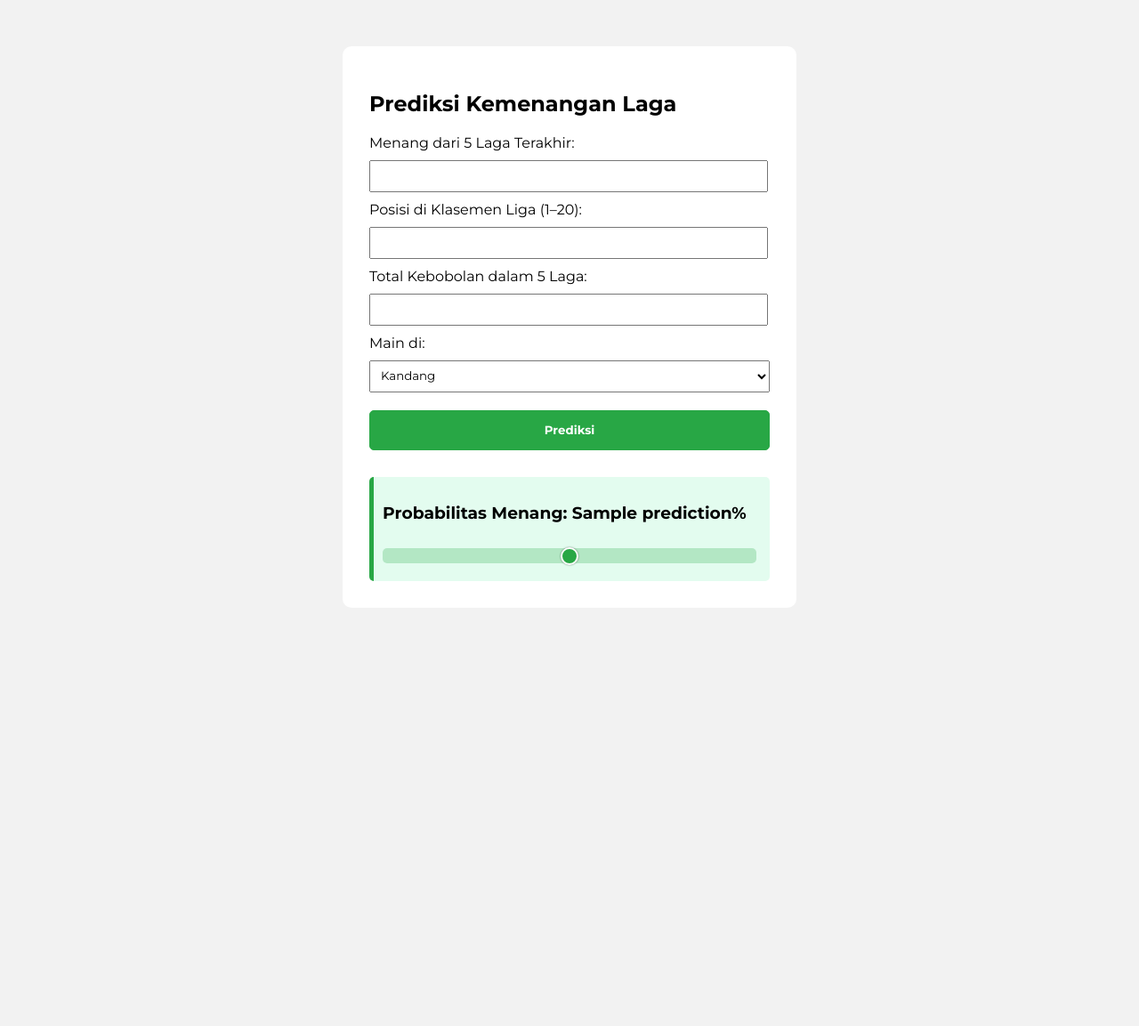
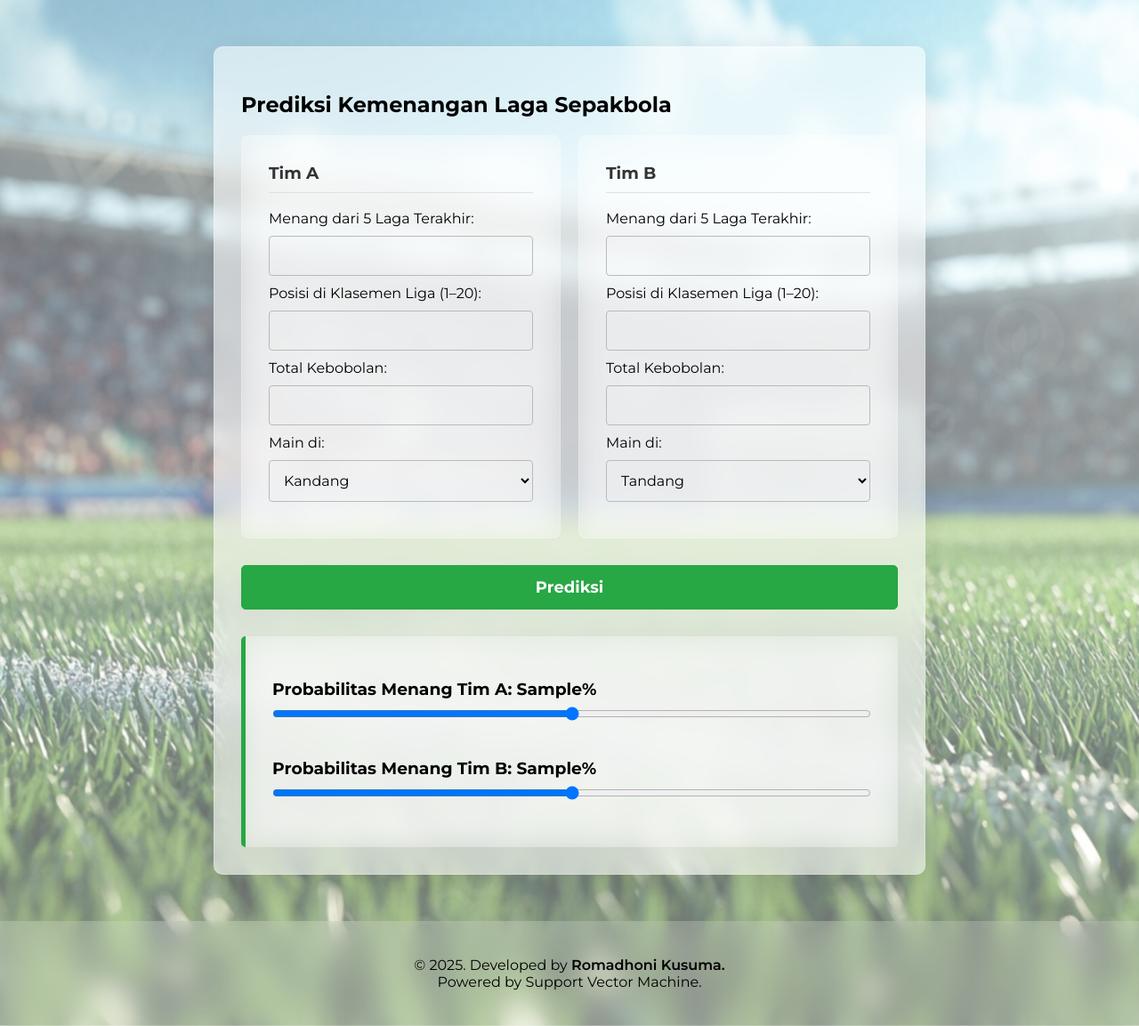
Before and after one commit to nanda260/predict-win-ai, a Flask app: template templates/index.html in a window 1280 px wide. Shown: the whole page at 89% size. Before the commit the page ends 683 px from the top, so only its background shows below. Run offline with Flask 3, Linux system fonts and the light colour scheme; the template is opened without the code that fills it: most values are stand-ins (such as "Sample title", 1, 10 or a date in 2020); parts of the project's set-up code (start-up, migrations or seed data) failed here and were passed over; some web fonts are replaced.

Commit message:
edit jadi 2 tim bertanding

```diff
--- a/app.py
+++ b/app.py
@@ -1,7 +1,6 @@
 from flask import Flask, render_template, request
 import joblib
 import numpy as np
-import os
 
 app = Flask(__name__)
 model = joblib.load('model.pkl')
@@ -12,17 +11,31 @@ def home():
 
 @app.route('/predict', methods=['POST'])
 def predict():
-    win_count = int(request.form['jumlah_menang'])
-    position = int(request.form['posisi_klasemen'])
-    goals_conceded = int(request.form['kebobolan'])
-    is_home = 1 if request.form['tempat_main'] == 'home' else 0
+    #Tim A
+    a_win = int(request.form['a_jumlah_menang'])
+    a_pos = int(request.form['a_posisi_klasemen'])
+    a_kebobolan = int(request.form['a_kebobolan'])
+    a_home = 1 if request.form['a_tempat_main'] == 'home' else 0
 
-    features = np.array([[win_count, position, goals_conceded, is_home]])
-    prob = model.predict_proba(features)[0][1]
-    prob_percent = round(prob * 100, 2)
+    #Tim B
+    b_win = int(request.form['b_jumlah_menang'])
+    b_pos = int(request.form['b_posisi_klasemen'])
+    b_kebobolan = int(request.form['b_kebobolan'])
+    b_home = 1 if request.form['b_tempat_main'] == 'home' else 0
 
-    return render_template('index.html', prediction=prob_percent)
+    #Prediksi
+    features_a = np.array([[a_win, a_pos, a_kebobolan, a_home]])
+    features_b = np.array([[b_win, b_pos, b_kebobolan, b_home]])
 
-if __name__ == "__main__":
-    port = int(os.environ.get("PORT", 5000))
-    app.run(host="0.0.0.0", port=port)
+    raw_prob_a = model.predict_proba(features_a)[0][1]
+    raw_prob_b = model.predict_proba(features_b)[0][1]
+
+    #Hitung probabilitas
+    total = raw_prob_a + raw_prob_b
+    norm_prob_a = round((raw_prob_a / total) * 100, 2)
+    norm_prob_b = round((raw_prob_b / total) * 100, 2)
+
+    return render_template('index.html', prediction_a=norm_prob_a, prediction_b=norm_prob_b)
+
+if __name__ == '__main__':
+    app.run(debug=True)
--- a/model.py
+++ b/model.py
@@ -4,7 +4,7 @@ from sklearn.svm import SVC
 import joblib
 
 df = pd.read_csv('data.csv')
-X = df[['jumlah_menang', 'posisi_klasemen', 'posisi_klasemen', 'tempat_main']]
+X = df[['jumlah_menang', 'posisi_klasemen', 'kebobolan', 'tempat_main']]
 y = df['result']
 
 X_train, X_test, y_train, y_test = train_test_split(X, y, test_size=0.2, random_state=42)
@@ -13,3 +13,5 @@ model = SVC(kernel='linear', probability=True)
 model.fit(X_train, y_train)
 
 joblib.dump(model, 'model.pkl')
+
+print("Model berhasil dilatih dan disimpan!")
--- a/static/style.css
+++ b/static/style.css
@@ -1,73 +1,179 @@
 @import url('https://fonts.googleapis.com/css2?family=Beau+Rivage&family=Bebas+Neue&family=Cal+Sans&family=Figtree:ital,wght@0,300..900;1,300..900&family=Montserrat:ital,wght@0,100..900;1,100..900&family=Noto+Sans:ital,wght@0,100..900;1,100..900&family=Nunito+Sans:ital,opsz,wght@0,6..12,200..1000;1,6..12,200..1000&family=Outfit:wght@100..900&family=Poppins:ital,wght@0,100;0,200;0,300;0,400;0,500;0,600;0,700;0,800;0,900;1,100;1,200;1,300;1,400;1,500;1,600;1,700;1,800;1,900&family=Roboto:ital,wght@0,100..900;1,100..900&family=Special+Gothic+Expanded+One&display=swap');
 
 body {
-    background-color: #f2f2f2;
+    background-image: url('bg.jpg');
+    background-size: cover;
+    background-repeat: no-repeat;
     font-family: 'Montserrat', sans-serif;
+    margin: 0;
+    padding: 0;
 }
 
 .container {
-    width: 450px;
+    width: 800px;
     margin: 6.5vh auto;
-    background-color: #fff;
+    background: rgba(255, 255, 255, 0.563);
     padding: 30px;
     border-radius: 10px;
+    box-sizing: border-box;
+    backdrop-filter: blur(15px);
+    -webkit-backdrop-filter: blur(15px);
+    border: 1px solid rgba(255, 255, 255, 0.2);
+    box-shadow: 0 8px 32px rgba(0, 0, 0, 0.1);
+}
+
+.teams-container {
+    display: flex;
+    gap: 20px;
+    margin-bottom: 20px;
+}
+
+.team-box {
+    flex: 1;
+    padding: 20px;
+    border-radius: 8px;
+    background: rgba(255, 255, 255, 0.103);
+    padding: 30px;
+    box-sizing: border-box;
+    backdrop-filter: blur(15px);
+    -webkit-backdrop-filter: blur(15px);
+    border: 1px solid rgba(255, 255, 255, 0.2);
+}
+
+.team-box h3 {
+    margin-top: 0;
+    color: #333;
+    border-bottom: 1px solid #e0e0e0;
+    padding-bottom: 10px;
 }
 
 input,
 select {
-    padding: 8px;
+    padding: 12px;
     margin: 10px 0;
     font-family: 'Montserrat', sans-serif;
+    width: 100%;
+    box-sizing: border-box;
+    border: 1px solid #bababa;
+    border-radius: 4px;
+    font-size: 16px;
+    background-color: transparent;
 }
 
-input {
-    width: 95%;
-}
-
-input[type=range] {
-    -webkit-appearance: none;
-    width: 95%;
-    height: 1px;
-    background: #28a74641;
-    border-radius: 5px;
-    outline: none;
-}
-
-input[type=range]::-webkit-slider-thumb {
-    -webkit-appearance: none;
-    appearance: none;
-    width: 20px;
-    height: 20px;
-    background: #28a745;
-    border-radius: 50%;
-    cursor: pointer;
-    border: 2px solid #fff;
-    box-shadow: 0 0 2px rgba(0,0,0,0.5);
-}
 
 input[type="submit"] {
     width: 100%;
-    height: 45px;
+    height: 50px;
     font-weight: bold;
     color: white;
     background-color: #28a745;
     border: 1px solid #28a745;
     border-radius: 5px;
     transition: ease-in-out 0.2s;
-    &:hover {
-        color: #28a745;
-        background-color: transparent;
-    }
+    font-size: 18px;
+    margin-top: 10px;
+    cursor: zoom-in;
 }
 
-select {
-    width: 100%;
+input[type="submit"]:hover {
+    color: #28a745;
+    background-color: transparent;
 }
 
 .result {
     margin-top: 20px;
-    padding: 10px;
-    background-color: #e3fcef;
+    padding: 15px;
     border-left: 5px solid #28a745;
     border-radius: 5px;
+    background: rgba(255, 255, 255, 0.103);
+    padding: 30px;
+    box-sizing: border-box;
+    backdrop-filter: blur(15px);
+    -webkit-backdrop-filter: blur(15px);
+
+    h3 {
+        margin-bottom: -15px;
+    }
 }
+
+footer {
+    text-align: center;
+    width: 100%;
+    padding: 40px 0;
+    background: rgba(255, 255, 255, 0.188);
+    backdrop-filter: blur(15px);
+    -webkit-backdrop-filter: blur(15px);
+
+    i {
+        color: black;
+        padding: 10px;
+        font-size: 26px;
+    }
+}
+
+@media only screen and (max-width: 850px) {
+    .container {
+        width: 90%;
+        margin: 20px auto;
+        padding: 15px;
+    }
+
+    .teams-container {
+        flex-direction: column;
+        gap: 15px;
+    }
+
+    .team-box {
+        padding: 15px;
+    }
+
+    input,
+    select {
+        padding: 10px;
+        font-size: 14px;
+    }
+
+    input[type="submit"] {
+        height: 45px;
+        font-size: 16px;
+    }
+
+    h2 {
+        font-size: 20px;
+        text-align: center;
+    }
+
+    h3 {
+        font-size: 18px;
+    }
+
+    .result {
+        padding: 10px;
+    }
+
+    footer {
+        font-size: 12px;
+        padding: 20px;
+    }
+}
+
+@media only screen and (max-width: 480px) {
+    .container {
+        width: 95%;
+        padding: 10px;
+    }
+
+    input,
+    select {
+        padding: 8px;
+        font-size: 13px;
+    }
+
+    input[type="submit"] {
+        height: 42px;
+    }
+
+    .team-box {
+        padding: 12px;
+    }
+}
--- a/templates/index.html
+++ b/templates/index.html
@@ -1,37 +1,66 @@
 <!DOCTYPE html>
-<html>
+<html lang="en">
+
 <head>
+    <meta charset="UTF-8">
+    <meta name="viewport" content="width=device-width, initial-scale=1.0">
     <title>Prediksi Kemenangan Sepak Bola</title>
     <link rel="stylesheet" href="{{ url_for('static', filename='style.css') }}">
+    <link rel="icon" href="{{ url_for('static', filename='logo.png') }}">
 </head>
+
 <body>
     <div class="container">
-        <h2>Prediksi Kemenangan Laga</h2>
+        <h2>Prediksi Kemenangan Laga Sepakbola</h2>
         <form method="POST" action="/predict">
-            <label>Menang dari 5 Laga Terakhir:</label>
-            <input type="number" name="jumlah_menang" min="0" max="5" required>
+            <div class="teams-container">
+                <div class="team-box">
+                    <h3>Tim A</h3>
+                    <label>Menang dari 5 Laga Terakhir:</label>
+                    <input type="number" name="a_jumlah_menang" min="0" max="5" required>
+                    <label>Posisi di Klasemen Liga (1–20):</label>
+                    <input type="number" name="a_posisi_klasemen" min="1" max="20" required>
+                    <label>Total Kebobolan:</label>
+                    <input type="number" name="a_kebobolan" min="0" required>
+                    <label>Main di:</label>
+                    <select name="a_tempat_main">
+                        <option value="home">Kandang</option>
+                    </select>
+                </div>
 
-            <label>Posisi di Klasemen Liga (1–20):</label>
-            <input type="number" name="posisi_klasemen" min="1" max="20" required>
-
-            <label>Total Kebobolan dalam 5 Laga:</label>
-            <input type="number" name="kebobolan" min="0" required>
-
-            <label>Main di:</label>
-            <select name="tempat_main">
-                <option value="home">Kandang</option>
-                <option value="away">Tandang</option>
-            </select>
+                <div class="team-box">
+                    <h3>Tim B</h3>
+                    <label>Menang dari 5 Laga Terakhir:</label>
+                    <input type="number" name="b_jumlah_menang" min="0" max="5" required>
+                    <label>Posisi di Klasemen Liga (1–20):</label>
+                    <input type="number" name="b_posisi_klasemen" min="1" max="20" required>
+                    <label>Total Kebobolan:</label>
+                    <input type="number" name="b_kebobolan" min="0" required>
+                    <label>Main di:</label>
+                    <select name="b_tempat_main">
+                        <option value="away">Tandang</option>
+                    </select>
+                </div>
+            </div>
 
             <input type="submit" value="Prediksi">
         </form>
 
-        {% if prediction is not none %}
+        {% if prediction_a is not none and prediction_b is not none %}
         <div class="result">
-            <h3>Probabilitas Menang: {{ prediction }}%</h3>
-            <input type="range" min="0" max="100" value="{{ prediction }}" disabled>
+            <h3>Probabilitas Menang Tim A: {{ prediction_a }}%</h3>
+            <input type="range" class="range-team-a" min="0" max="100" value="{{ prediction_a }}" >
+
+            <h3>Probabilitas Menang Tim B: {{ prediction_b }}%</h3>
+            <input type="range" class="range-team-b"  min="0" max="100" value="{{ prediction_b }}" >
         </div>
         {% endif %}
     </div>
+
+    <footer>
+        &copy; 2025. Developed by <span style="font-weight: 600;">Romadhoni Kusuma.</span> <br>
+        Powered by Support Vector Machine.
+    </footer>
 </body>
+
 </html>
```
Also changed, not shown: data.csv (+15 -20 lines), static/bg.jpg (added), static/logo.png (added), 1 other file.
